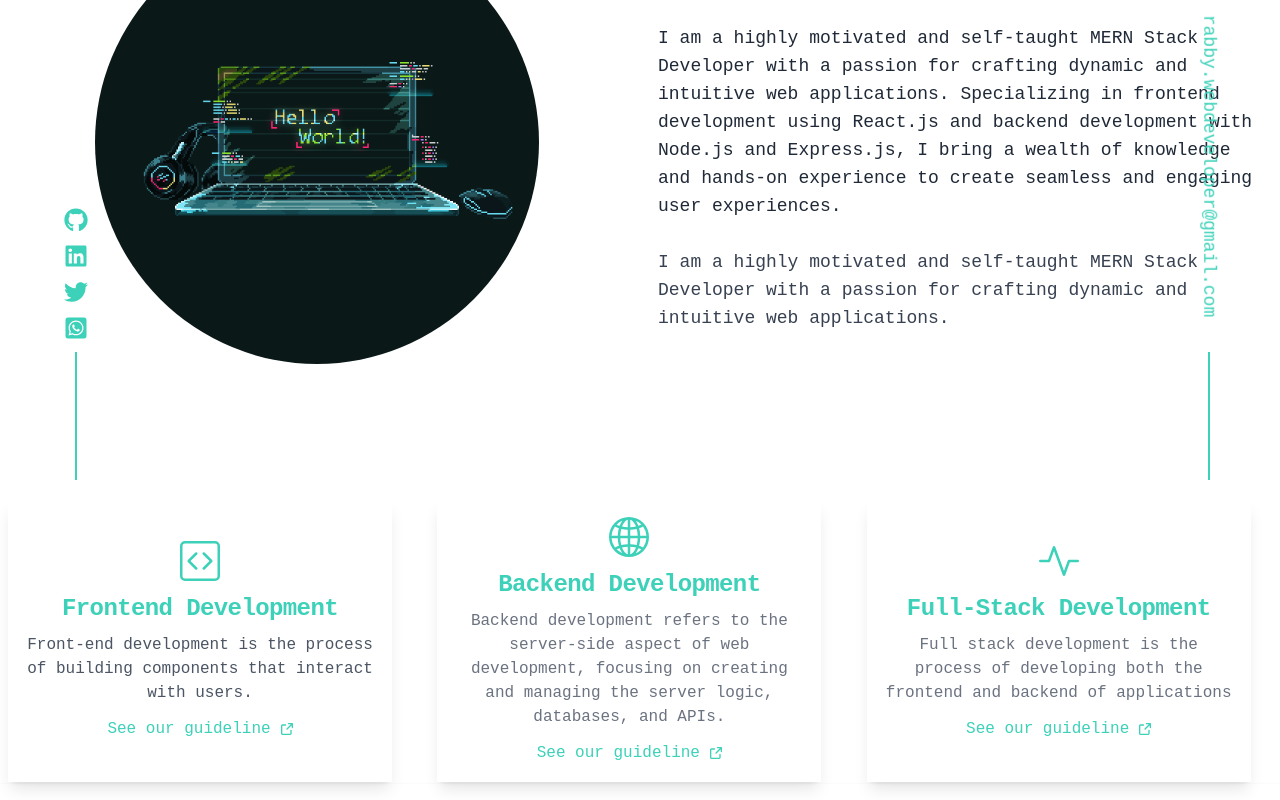
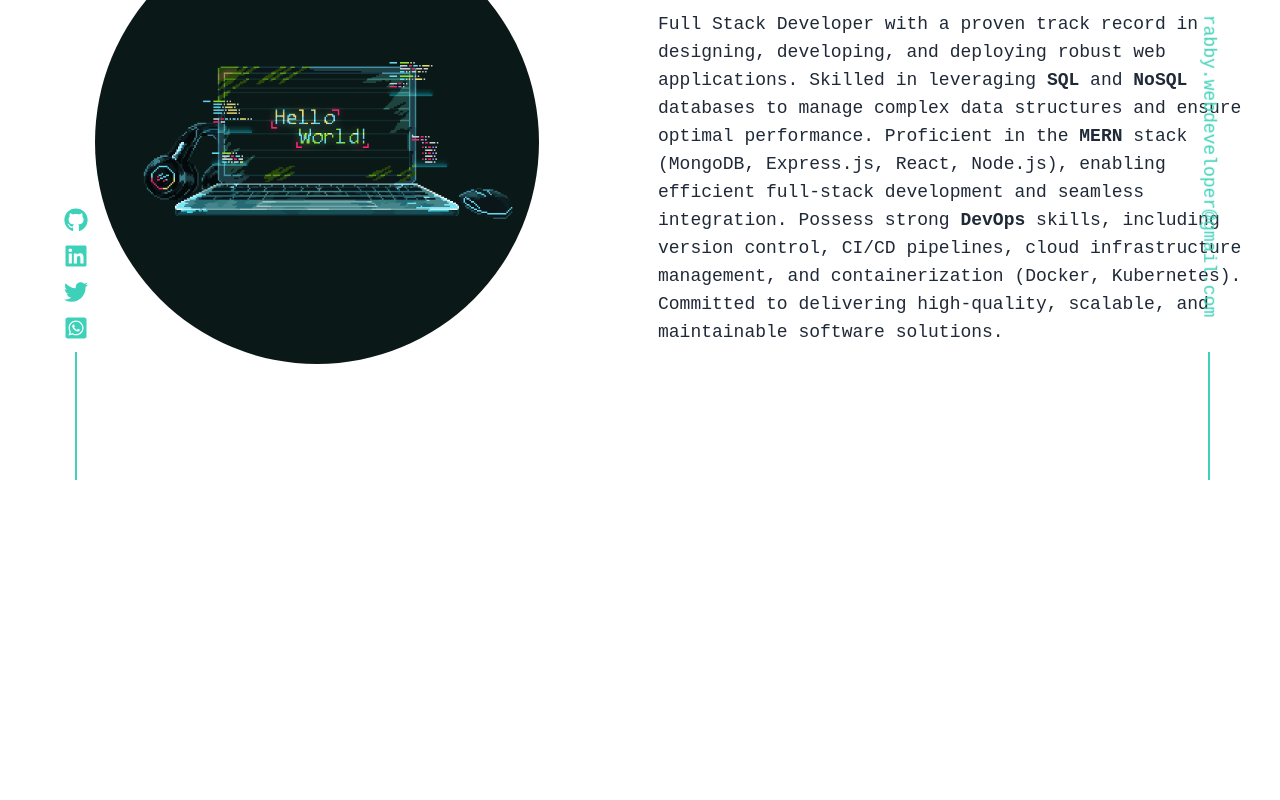
Before and after one commit to rabby-web/Rabby-Portfolio, a Next.js app: page /about in a window 1280 px wide. Shown: the part 320-1120 px from the top of the page. Built offline with nearby package versions, Linux system fonts and the light colour scheme.

Commit message:
about card descript bio

```diff
--- a/src/components/shared/AboutCard.tsx
+++ b/src/components/shared/AboutCard.tsx
@@ -1,142 +1 @@
-import Link from "next/link";
-import React from "react";
-
-const AboutCard = () => {
-  return (
-    <div>
-      {/* card */}
-      <div className="grid grid-cols-1 md:grid-cols-2 lg:grid-cols-3 lg:gap-6 gap-3 mt-10 md:mt-32 p-2">
-        <div className="max-w-sm overflow-hidden shadow-lg w-full p-2 md:p-4  text-center flex flex-col justify-center items-center relative group hover:text-[#4ca1e7] text-[#3CD1B8] rounded-md bg-white dark:bg-opacity-[0.01] border border-white border-opacity-10 backdrop-blur-[10px]">
-          <svg
-            xmlns="http://www.w3.org/2000/svg"
-            fill="currentColor"
-            className="bi bi-code-square w-10 h-10 text-[#3CD1B8]  hover:dark:text-[#4ca1e7] mb-3"
-            viewBox="0 0 16 16"
-          >
-            <path d="M14 1a1 1 0 0 1 1 1v12a1 1 0 0 1-1 1H2a1 1 0 0 1-1-1V2a1 1 0 0 1 1-1zM2 0a2 2 0 0 0-2 2v12a2 2 0 0 0 2 2h12a2 2 0 0 0 2-2V2a2 2 0 0 0-2-2z" />
-            <path d="M6.854 4.646a.5.5 0 0 1 0 .708L4.207 8l2.647 2.646a.5.5 0 0 1-.708.708l-3-3a.5.5 0 0 1 0-.708l3-3a.5.5 0 0 1 .708 0m2.292 0a.5.5 0 0 0 0 .708L11.793 8l-2.647 2.646a.5.5 0 0 0 .708.708l3-3a.5.5 0 0 0 0-.708l-3-3a.5.5 0 0 0-.708 0" />
-          </svg>
-          <Link href="#">
-            <h5 className="mb-2 text-2xl font-semibold tracking-tight text-[#3CD1B8] hover:text-[#4ca1e7]">
-              Frontend Development
-            </h5>
-          </Link>
-          <p className="mb-3 font-normal text-gray-600 dark:text-gray-300 hover:dark:text-gray-300 hover:text-gray-600">
-            Front-end development is the process of building components that
-            interact with users.
-          </p>
-          <Link
-            href="coming"
-            className="inline-flex font-medium items-center text-[#3CD1B8] hover:text-[#4ca1e7] hover:underline"
-          >
-            See our guideline
-            <svg
-              className="w-3 h-3 ms-2.5 rtl:rotate-[270deg] "
-              aria-hidden="true"
-              xmlns="http://www.w3.org/2000/svg"
-              fill="none"
-              viewBox="0 0 18 18"
-            >
-              <path
-                stroke="currentColor"
-                stroke-linecap="round"
-                stroke-linejoin="round"
-                stroke-width="2"
-                d="M15 11v4.833A1.166 1.166 0 0 1 13.833 17H2.167A1.167 1.167 0 0 1 1 15.833V4.167A1.166 1.166 0 0 1 2.167 3h4.618m4.447-2H17v5.768M9.111 8.889l7.778-7.778"
-              />
-            </svg>
-          </Link>
-        </div>
-        <div className="max-w-sm overflow-hidden shadow-lg w-full p-2 md:p-4  text-center flex flex-col justify-center items-center relative group hover:text-rose-600 text-[#3CD1B8] rounded-md bg-white dark:bg-opacity-[0.01] border border-white border-opacity-10 backdrop-blur-[10px]">
-          <svg
-            xmlns="http://www.w3.org/2000/svg"
-            fill="currentColor"
-            className="bi bi-globe2 w-10 h-10 text-[#3CD1B8]  hover:dark:text-[#4ca1e7] mb-3"
-            viewBox="0 0 16 16"
-          >
-            <path d="M0 8a8 8 0 1 1 16 0A8 8 0 0 1 0 8m7.5-6.923c-.67.204-1.335.82-1.887 1.855q-.215.403-.395.872c.705.157 1.472.257 2.282.287zM4.249 3.539q.214-.577.481-1.078a7 7 0 0 1 .597-.933A7 7 0 0 0 3.051 3.05q.544.277 1.198.49zM3.509 7.5c.036-1.07.188-2.087.436-3.008a9 9 0 0 1-1.565-.667A6.96 6.96 0 0 0 1.018 7.5zm1.4-2.741a12.3 12.3 0 0 0-.4 2.741H7.5V5.091c-.91-.03-1.783-.145-2.591-.332M8.5 5.09V7.5h2.99a12.3 12.3 0 0 0-.399-2.741c-.808.187-1.681.301-2.591.332zM4.51 8.5c.035.987.176 1.914.399 2.741A13.6 13.6 0 0 1 7.5 10.91V8.5zm3.99 0v2.409c.91.03 1.783.145 2.591.332.223-.827.364-1.754.4-2.741zm-3.282 3.696q.18.469.395.872c.552 1.035 1.218 1.65 1.887 1.855V11.91c-.81.03-1.577.13-2.282.287zm.11 2.276a7 7 0 0 1-.598-.933 9 9 0 0 1-.481-1.079 8.4 8.4 0 0 0-1.198.49 7 7 0 0 0 2.276 1.522zm-1.383-2.964A13.4 13.4 0 0 1 3.508 8.5h-2.49a6.96 6.96 0 0 0 1.362 3.675c.47-.258.995-.482 1.565-.667m6.728 2.964a7 7 0 0 0 2.275-1.521 8.4 8.4 0 0 0-1.197-.49 9 9 0 0 1-.481 1.078 7 7 0 0 1-.597.933M8.5 11.909v3.014c.67-.204 1.335-.82 1.887-1.855q.216-.403.395-.872A12.6 12.6 0 0 0 8.5 11.91zm3.555-.401c.57.185 1.095.409 1.565.667A6.96 6.96 0 0 0 14.982 8.5h-2.49a13.4 13.4 0 0 1-.437 3.008M14.982 7.5a6.96 6.96 0 0 0-1.362-3.675c-.47.258-.995.482-1.565.667.248.92.4 1.938.437 3.008zM11.27 2.461q.266.502.482 1.078a8.4 8.4 0 0 0 1.196-.49 7 7 0 0 0-2.275-1.52c.218.283.418.597.597.932m-.488 1.343a8 8 0 0 0-.395-.872C9.835 1.897 9.17 1.282 8.5 1.077V4.09c.81-.03 1.577-.13 2.282-.287z" />
-          </svg>
-
-          <Link href="#">
-            <h5 className="mb-2 text-2xl font-semibold tracking-tight text-[#3CD1B8] hover:text-[#4ca1e7]">
-              Backend Development
-            </h5>
-          </Link>
-          <p className="mb-3 font-normal text-gray-500 dark:text-gray-400 hover:dark:text-gray-300 hover:text-gray-600">
-            Backend development refers to the server-side aspect of web
-            development, focusing on creating and managing the server logic,
-            databases, and APIs.
-          </p>
-          <Link
-            href="coming"
-            className="inline-flex font-medium items-center text-[#3CD1B8] hover:text-[#4ca1e7] hover:underline"
-          >
-            See our guideline
-            <svg
-              className="w-3 h-3 ms-2.5 rtl:rotate-[270deg]"
-              aria-hidden="true"
-              xmlns="http://www.w3.org/2000/svg"
-              fill="none"
-              viewBox="0 0 18 18"
-            >
-              <path
-                stroke="currentColor"
-                stroke-linecap="round"
-                stroke-linejoin="round"
-                stroke-width="2"
-                d="M15 11v4.833A1.166 1.166 0 0 1 13.833 17H2.167A1.167 1.167 0 0 1 1 15.833V4.167A1.166 1.166 0 0 1 2.167 3h4.618m4.447-2H17v5.768M9.111 8.889l7.778-7.778"
-              />
-            </svg>
-          </Link>
-        </div>
-        <div className="max-w-sm overflow-hidden shadow-lg w-full p-2 md:p-4  text-center flex flex-col justify-center items-center relative group hover:text-rose-600 text-[#3CD1B8] rounded-md bg-white dark:bg-opacity-[0.01] border border-white border-opacity-10 backdrop-blur-[10px]">
-          <svg
-            xmlns="http://www.w3.org/2000/svg"
-            width="16"
-            height="16"
-            fill="currentColor"
-            className="bi bi-activity w-10 h-10 text-[#3CD1B8] hover:dark:text-[#4ca1e7] mb-3"
-            viewBox="0 0 16 16"
-          >
-            <path
-              fill-rule="evenodd"
-              d="M6 2a.5.5 0 0 1 .47.33L10 12.036l1.53-4.208A.5.5 0 0 1 12 7.5h3.5a.5.5 0 0 1 0 1h-3.15l-1.88 5.17a.5.5 0 0 1-.94 0L6 3.964 4.47 8.171A.5.5 0 0 1 4 8.5H.5a.5.5 0 0 1 0-1h3.15l1.88-5.17A.5.5 0 0 1 6 2"
-            />
-          </svg>
-          <Link href="#">
-            <h5 className="mb-2 text-2xl font-semibold tracking-tight text-[#3CD1B8] hover:text-[#4ca1e7]">
-              Full-Stack Development
-            </h5>
-          </Link>
-          <p className="mb-3 font-normal text-gray-500 dark:text-gray-400 hover:dark:text-gray-300 hover:text-gray-600">
-            Full stack development is the process of developing both the
-            frontend and backend of applications
-          </p>
-          <Link
-            href="coming"
-            className="inline-flex font-medium items-center text-[#3CD1B8] hover:text-[#4ca1e7] hover:underline"
-          >
-            See our guideline
-            <svg
-              className="w-3 h-3 ms-2.5 rtl:rotate-[270deg]"
-              aria-hidden="true"
-              xmlns="http://www.w3.org/2000/svg"
-              fill="none"
-              viewBox="0 0 18 18"
-            >
-              <path
-                stroke="currentColor"
-                stroke-linecap="round"
-                stroke-linejoin="round"
-                stroke-width="2"
-                d="M15 11v4.833A1.166 1.166 0 0 1 13.833 17H2.167A1.167 1.167 0 0 1 1 15.833V4.167A1.166 1.166 0 0 1 2.167 3h4.618m4.447-2H17v5.768M9.111 8.889l7.778-7.778"
-              />
-            </svg>
-          </Link>
-        </div>
-      </div>
-    </div>
-  );
-};
-
-export default AboutCard;
+rs
--- a/src/components/shared/AboutPage.tsx
+++ b/src/components/shared/AboutPage.tsx
@@ -1,10 +1,9 @@
 import Image from "next/image";
 import img from "../../assets/icon/about.gif";
-import AboutCard from "./AboutCard";
 
 const AboutPage = () => {
   return (
-    <div className="max-w-7xl mx-auto py-10 lg:h-[65rem] md:h-[64rem] dark:bg-[#0E1628]">
+    <div className="max-w-7xl mx-auto py-10 lg:h-[70rem] md:h-[64rem] dark:bg-[#0E1628]">
       {/* about section */}
       <div>
         <div className="flex-1">
@@ -34,29 +33,35 @@ const AboutPage = () => {
                 </span>
                 <br />
                 <br />
-                <span className="font-normal text-gray-800 dark:text-gray-300 hover:dark:text-gray-300 hover:text-gray-600">
-                  {" "}
-                  I am a highly motivated and self-taught MERN Stack Developer
-                  with a passion for crafting dynamic and intuitive web
-                  applications. Specializing in frontend development using
-                  React.js and backend development with Node.js and Express.js,
-                  I bring a wealth of knowledge and hands-on experience to
-                  create seamless and engaging user experiences.{" "}
+                <span className="font-normal text-gray-800 dark:text-gray-200 hover:dark:text-gray-300 hover:text-gray-600">
+                  Full Stack Developer with a proven track record in designing,
+                  developing, and deploying robust web applications. Skilled in
+                  leveraging <span className="font-semibold">SQL</span> and{" "}
+                  <span className="font-semibold">NoSQL</span> databases to
+                  manage complex data structures and ensure optimal performance.
+                  Proficient in the <span className="font-semibold">MERN</span>{" "}
+                  stack (MongoDB, Express.js, React, Node.js), enabling
+                  efficient full-stack development and seamless integration.
+                  Possess strong <span className="font-semibold">DevOps</span>{" "}
+                  skills, including version control, CI/CD pipelines, cloud
+                  infrastructure management, and containerization (Docker,
+                  Kubernetes). Committed to delivering high-quality, scalable,
+                  and maintainable software solutions.
                 </span>
-                <br />
+                {/* <br />
                 <br />
                 <span className="font-normal text-gray-700 dark:text-gray-300 hover:dark:text-gray-300 hover:text-gray-600">
                   {" "}
                   I am a highly motivated and self-taught MERN Stack Developer
                   with a passion for crafting dynamic and intuitive web
                   applications.
-                </span>
+                </span> */}
               </p>
             </div>
           </div>
         </div>
       </div>
-      <AboutCard></AboutCard>
+      {/* <AboutCard></AboutCard> */}
     </div>
   );
 };
```
